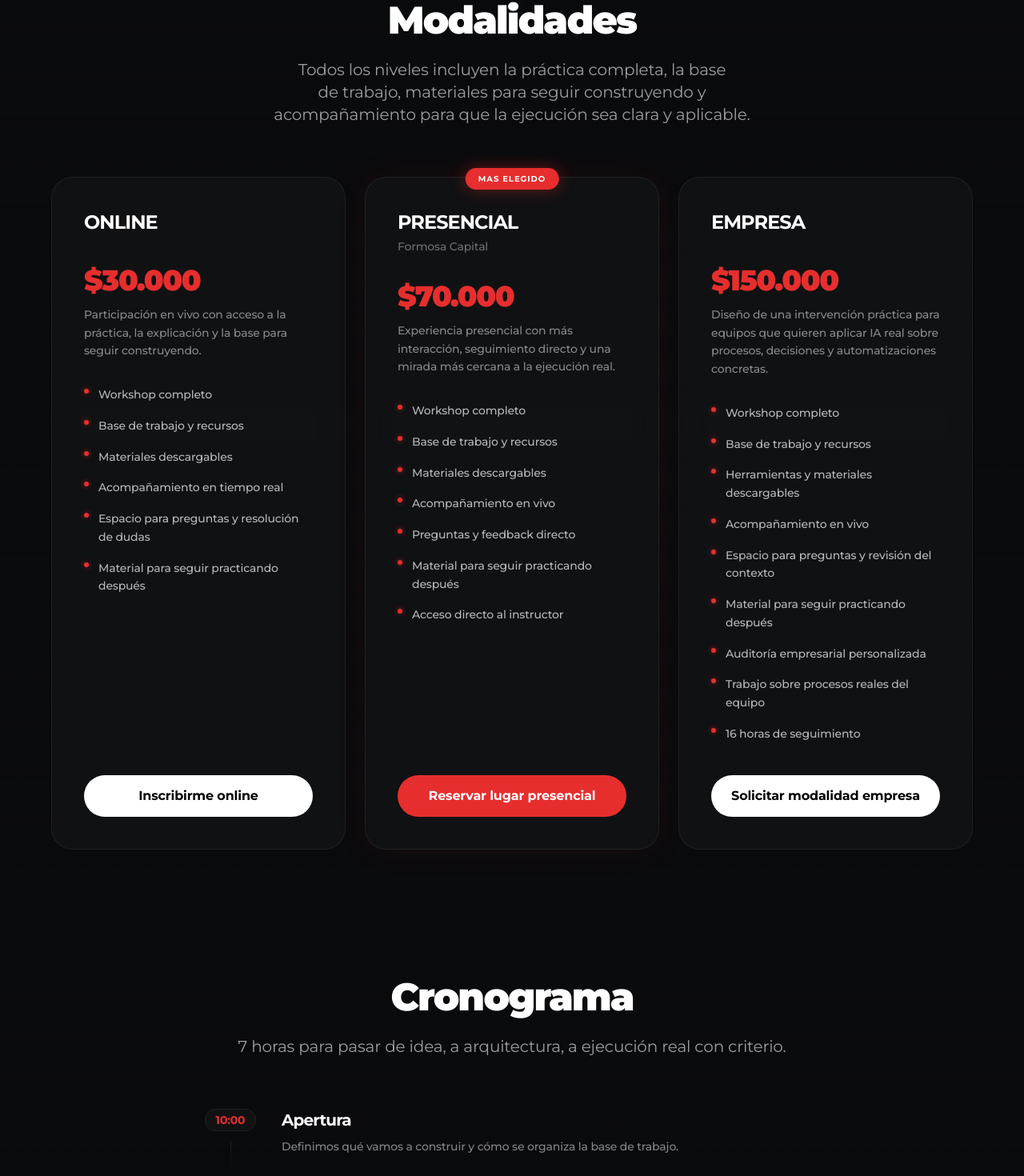
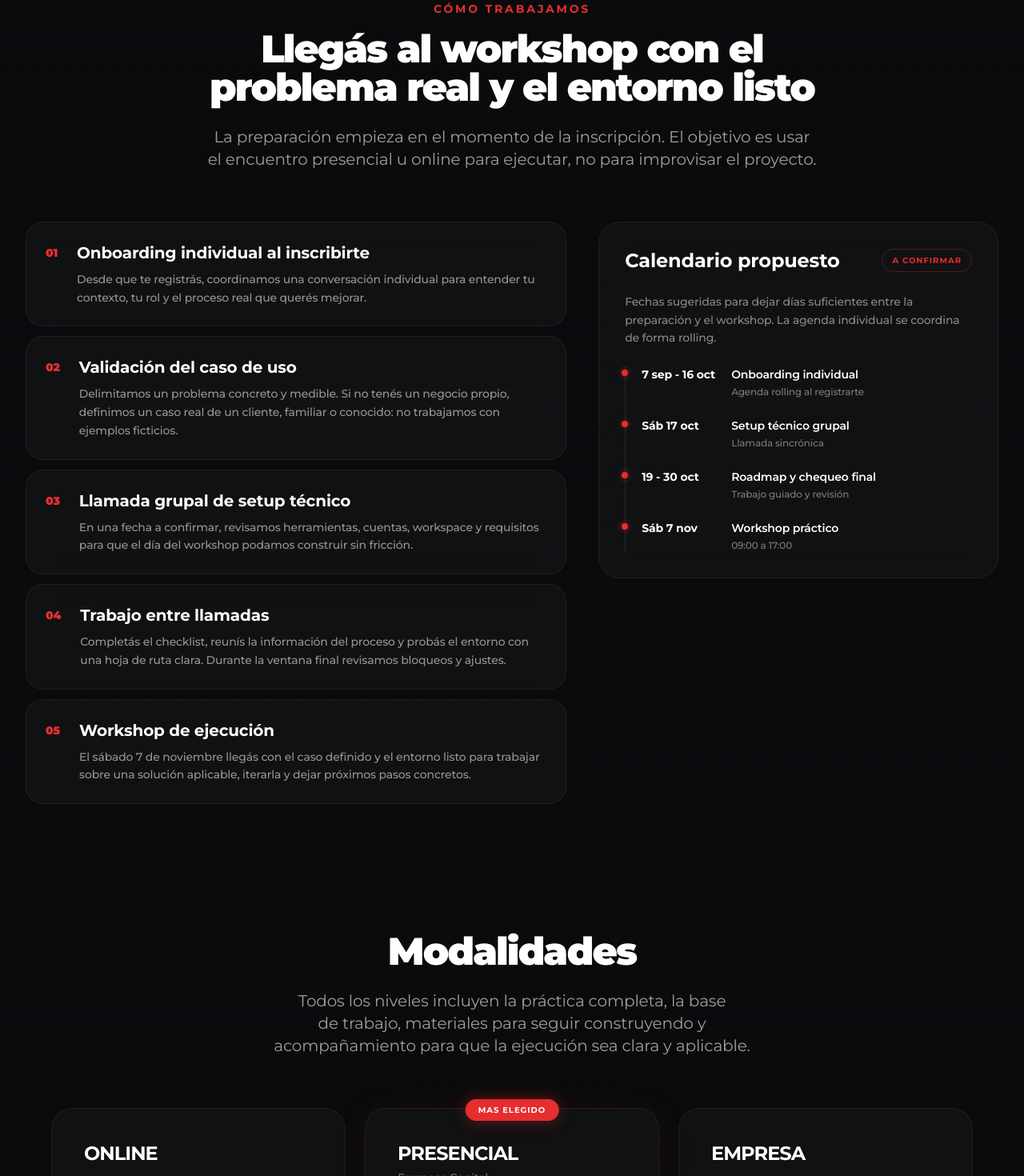
Before and after one commit to adriangmrraa/workshopia, a Next.js app: page / in a window 1280 px wide. Shown: the part 5936-7406 px from the top of the page at 80% size. Built offline with nearby package versions, Linux system fonts and the light colour scheme.

Commit message:
feat: update workshop methodology and schedule

```diff
--- a/src/app/page.tsx
+++ b/src/app/page.tsx
@@ -8,6 +8,7 @@ import { ParaQuien } from "@/components/sections/ParaQuien";
 import { QueTeLlevas } from "@/components/sections/QueTeLlevas";
 import { Aprendizaje } from "@/components/sections/Aprendizaje";
 import { QuienLoDicta } from "@/components/sections/QuienLoDicta";
+import { Metodologia } from "@/components/sections/Metodologia";
 import { Modalidades } from "@/components/sections/Modalidades";
 import { Cronograma } from "@/components/sections/Cronograma";
 import { Requisitos } from "@/components/sections/Requisitos";
@@ -31,6 +32,7 @@ export default function Home() {
         <QueTeLlevas />
         <Aprendizaje />
         <QuienLoDicta />
+        <Metodologia />
         <Modalidades />
         <Cronograma />
         <Requisitos />
--- a/src/components/sections/Cronograma.tsx
+++ b/src/components/sections/Cronograma.tsx
@@ -1,52 +1,66 @@
 const schedule = [
-  { time: "10:00", title: "Apertura", description: "Definimos qué vamos a construir y cómo se organiza la base de trabajo." },
-  { time: "10:30", title: "Arquitectura", description: "Cómo pensar una solución con IA desde el problema, los datos, los componentes y la lógica del negocio." },
-  { time: "11:30", title: "Construcción", description: "Empezamos a montar la solución real: código, configuración, flujo y conexiones." },
-  { time: "13:00", title: "Break", description: "Pausa para recargar y seguir con criterio." },
-  { time: "14:00", title: "Implementación", description: "Hacemos que la solución funcione en vivo y se pruebe con contexto real." },
-  { time: "15:30", title: "Personalización", description: "Adaptamos la base a tu contexto, variables, flujos y próximos pasos." },
-  { time: "16:15", title: "De prototipo a sistema", description: "Revisamos errores comunes, seguridad, costos y escalabilidad." },
-  { time: "17:00", title: "Cierre", description: "Entrega de la base, recursos, preguntas y próximos pasos para seguir ejecutando." },
+  {
+    time: "09:00",
+    title: "Apertura y foco",
+    description: "Alineamos objetivos, casos reales y la dinámica de trabajo del día.",
+  },
+  {
+    time: "10:30",
+    title: "Arquitectura y construcción",
+    description: "Diseñamos la solución y empezamos a construir sobre el entorno preparado.",
+  },
+  {
+    time: "13:00",
+    title: "Pausa",
+    description: "Almuerzo y espacio para ordenar lo construido.",
+  },
+  {
+    time: "14:00",
+    title: "Implementación y personalización",
+    description: "Probamos la solución con contexto real y la adaptamos a cada caso.",
+  },
+  {
+    time: "16:15",
+    title: "Cierre y próximos pasos",
+    description: "Revisamos aprendizajes, próximos pasos y cómo seguir desarrollando el sistema.",
+  },
 ];
+
+type ScheduleItem = {
+  time: string;
+  title: string;
+  description: string;
+};
 
 export function Cronograma() {
   return (
     <section id="cronograma" className="relative py-12 lg:py-20">
       <div className="absolute inset-0 bg-gradient-to-b from-transparent via-[#0a0b0d] to-transparent" />
       <div className="relative max-w-7xl mx-auto px-4 sm:px-6 lg:px-8">
-        <div className="text-center mb-12 lg:mb-16 animate-fade-in-up">
-          <h2 className="text-3xl sm:text-4xl lg:text-5xl font-black tracking-tight-custom text-white mb-6">
-            Cronograma
-          </h2>
-          <p className="text-xl text-white/60 font-light">
-            7 horas para pasar de idea, a arquitectura, a ejecución real con criterio.
-          </p>
+        <div className="text-center mb-10 lg:mb-16 animate-fade-in-up">
+          <p className="text-sm font-bold uppercase tracking-[0.2em] text-[#E62E2E] mb-4">Sábado 7 de noviembre de 2026</p>
+          <h2 className="text-3xl sm:text-4xl lg:text-5xl font-black tracking-tight-custom text-white mb-6">Cronograma</h2>
+          <p className="text-xl text-white/60 font-light">Una jornada práctica para construir sobre casos reales.</p>
         </div>
-        <div className="max-w-3xl mx-auto">
-          {schedule.map((item, index) => (
-            <div
-              key={item.time}
-              className="group flex gap-8 animate-fade-in-up"
-              style={{ animationDelay: `${index * 80}ms` }}
-            >
-              <div className="flex flex-col items-center">
-                <div className="w-16 h-16 rounded-full glass flex items-center justify-center group-hover:border-[#E62E2E]/50 transition-colors duration-500">
-                  <span className="text-sm font-bold text-[#E62E2E]">{item.time}</span>
-                </div>
-                {index < schedule.length - 1 && (
-                  <div className="w-px h-full bg-gradient-to-b from-white/10 to-transparent my-3" />
-                )}
+        <div className="max-w-4xl mx-auto">
+          <div className="mb-5 flex items-center gap-3 text-sm text-white/45">
+            <span className="h-px flex-1 bg-white/10" />
+            <span>Agenda preliminar · horarios sujetos a confirmación</span>
+            <span className="h-px flex-1 bg-white/10" />
+          </div>
+          <div className="grid gap-3 sm:grid-cols-2 lg:grid-cols-5">
+            {schedule.map((item: ScheduleItem, index) => (
+              <div
+                key={item.time}
+                className="glass rounded-2xl p-5 animate-fade-in-up"
+                style={{ animationDelay: `${index * 90}ms` }}
+              >
+                <p className="text-sm font-bold text-[#E62E2E] mb-4">{item.time}</p>
+                <h3 className="text-lg font-bold text-white mb-2">{item.title}</h3>
+                <p className="text-sm leading-relaxed text-white/50">{item.description}</p>
               </div>
-              <div className="pb-8">
-                <h3 className="text-xl font-bold text-white mb-2 tracking-tight-custom">
-                  {item.title}
-                </h3>
-                <p className="text-white/50 text-sm leading-relaxed">
-                  {item.description}
-                </p>
-              </div>
-            </div>
-          ))}
+            ))}
+          </div>
         </div>
       </div>
     </section>
--- a/src/components/sections/FAQ.tsx
+++ b/src/components/sections/FAQ.tsx
@@ -14,7 +14,7 @@ const faqs = [
   {
     question: "¿Cuánto dura?",
     answer:
-      "La jornada es de 10:00 a 17:00 con pausas incluidas, pensada para recorrer desde la idea hasta la ejecución real sin saturar.",
+      "La jornada es de 09:00 a 17:00 con pausas incluidas, pensada para recorrer desde la idea hasta la ejecución real sin saturar.",
   },
   {
     question: "¿Necesito saber programar?",
--- /dev/null
+++ b/src/components/sections/Metodologia.tsx
@@ -0,0 +1,100 @@
+const methodologySteps = [
+  {
+    number: "01",
+    title: "Onboarding individual al inscribirte",
+    description:
+      "Desde que te registrás, coordinamos una conversación individual para entender tu contexto, tu rol y el proceso real que querés mejorar.",
+  },
+  {
+    number: "02",
+    title: "Validación del caso de uso",
+    description:
+      "Delimitamos un problema concreto y medible. Si no tenés un negocio propio, definimos un caso real de un cliente, familiar o conocido: no trabajamos con ejemplos ficticios.",
+  },
+  {
+    number: "03",
+    title: "Llamada grupal de setup técnico",
+    description:
+      "En una fecha a confirmar, revisamos herramientas, cuentas, workspace y requisitos para que el día del workshop podamos construir sin fricción.",
+  },
+  {
+    number: "04",
+    title: "Trabajo entre llamadas",
+    description:
+      "Completás el checklist, reunís la información del proceso y probás el entorno con una hoja de ruta clara. Durante la ventana final revisamos bloqueos y ajustes.",
+  },
+  {
+    number: "05",
+    title: "Workshop de ejecución",
+    description:
+      "El sábado 7 de noviembre llegás con el caso definido y el entorno listo para trabajar sobre una solución aplicable, iterarla y dejar próximos pasos concretos.",
+  },
+];
+
+const calendar = [
+  { date: "7 sep - 16 oct", label: "Onboarding individual", detail: "Agenda rolling al registrarte" },
+  { date: "Sáb 17 oct", label: "Setup técnico grupal", detail: "Llamada sincrónica" },
+  { date: "19 - 30 oct", label: "Roadmap y chequeo final", detail: "Trabajo guiado y revisión" },
+  { date: "Sáb 7 nov", label: "Workshop práctico", detail: "09:00 a 17:00" },
+];
+
+export function Metodologia() {
+  return (
+    <section id="metodologia" className="relative py-12 lg:py-20">
+      <div className="absolute inset-0 bg-gradient-to-b from-transparent via-[#0a0b0d] to-transparent" />
+      <div className="relative max-w-7xl mx-auto px-4 sm:px-6 lg:px-8">
+        <div className="max-w-3xl mx-auto text-center mb-10 lg:mb-16 animate-fade-in-up">
+          <p className="text-sm font-bold uppercase tracking-[0.2em] text-[#E62E2E] mb-4">Cómo trabajamos</p>
+          <h2 className="text-3xl sm:text-4xl lg:text-5xl font-black tracking-tight-custom text-white mb-6">
+            Llegás al workshop con el problema real y el entorno listo
+          </h2>
+          <p className="text-xl text-white/60 font-light text-balance">
+            La preparación empieza en el momento de la inscripción. El objetivo es usar el encuentro presencial u online para ejecutar, no para improvisar el proyecto.
+          </p>
+        </div>
+
+        <div className="grid lg:grid-cols-[1.15fr_0.85fr] gap-6 lg:gap-10 items-start">
+          <div className="space-y-3">
+            {methodologySteps.map((step, index) => (
+              <div
+                key={step.number}
+                className="glass rounded-2xl p-5 sm:p-6 flex gap-4 sm:gap-6 animate-fade-in-up"
+                style={{ animationDelay: `${index * 90}ms` }}
+              >
+                <span className="text-sm font-black text-[#E62E2E] pt-1 shrink-0">{step.number}</span>
+                <div>
+                  <h3 className="text-lg sm:text-xl font-bold text-white mb-2">{step.title}</h3>
+                  <p className="text-sm text-white/55 leading-relaxed">{step.description}</p>
+                </div>
+              </div>
+            ))}
+          </div>
+
+          <div className="glass rounded-3xl p-6 sm:p-8 lg:sticky lg:top-24 animate-fade-in-up">
+            <div className="flex items-center justify-between gap-4 mb-6">
+              <h3 className="text-xl sm:text-2xl font-bold text-white">Calendario propuesto</h3>
+              <span className="text-[10px] font-bold uppercase tracking-widest text-[#E62E2E] border border-[#E62E2E]/30 rounded-full px-3 py-1.5">A confirmar</span>
+            </div>
+            <p className="text-sm text-white/50 leading-relaxed mb-6">
+              Fechas sugeridas para dejar días suficientes entre la preparación y el workshop. La agenda individual se coordina de forma rolling.
+            </p>
+            <div className="space-y-0">
+              {calendar.map((item) => (
+                <div key={item.date} className="flex gap-4 border-l border-white/10 pl-5 pb-6 last:pb-0 relative">
+                  <span className="absolute -left-[5px] top-1 h-2 w-2 rounded-full bg-[#E62E2E] shadow-[0_0_8px_rgba(230,46,46,0.6)]" />
+                  <div className="min-w-24 shrink-0">
+                    <p className="text-sm font-bold text-white">{item.date}</p>
+                  </div>
+                  <div>
+                    <p className="text-sm font-semibold text-white">{item.label}</p>
+                    <p className="text-xs text-white/45 mt-1">{item.detail}</p>
+                  </div>
+                </div>
+              ))}
+            </div>
+          </div>
+        </div>
+      </div>
+    </section>
+  );
+}
--- a/src/components/sections/Modalidades.tsx
+++ b/src/components/sections/Modalidades.tsx
@@ -4,7 +4,7 @@ const GOOGLE_FORM_URL =
 const plans = [
   {
     title: "ONLINE",
-    price: "$30.000",
+    price: "$0",
     description: "Participación en vivo con acceso a la práctica, la explicación y la base para seguir construyendo.",
     features: [
       "Workshop completo",
@@ -19,7 +19,7 @@ const plans = [
   {
     title: "PRESENCIAL",
     location: "Formosa Capital",
-    price: "$70.000",
+    price: "$170.000",
     description: "Experiencia presencial con más interacción, seguimiento directo y una mirada más cercana a la ejecución real.",
     features: [
       "Workshop completo",
@@ -35,7 +35,7 @@ const plans = [
   },
   {
     title: "EMPRESA",
-    price: "$150.000",
+    price: "$250.000",
     description:
       "Diseño de una intervención práctica para equipos que quieren aplicar IA real sobre procesos, decisiones y automatizaciones concretas.",
     features: [
--- a/src/components/sections/Precio.tsx
+++ b/src/components/sections/Precio.tsx
@@ -18,9 +18,9 @@ export function Precio() {
           <div className="glass rounded-3xl p-6 sm:p-10 space-y-6 animate-fade-in-up">
             <div className="grid sm:grid-cols-3 gap-8">
               {[
-                { label: "Online", price: "$30.000" },
-                { label: "Presencial", price: "$70.000" },
-                { label: "Empresa", price: "$150.000" },
+                { label: "Online", price: "$0" },
+                { label: "Presencial", price: "$170.000" },
+                { label: "Empresa", price: "$250.000" },
               ].map((item) => (
                 <div key={item.label} className="text-center">
                   <p className="text-xs font-semibold text-white/40 uppercase tracking-widest mb-3">
@@ -37,7 +37,7 @@ export function Precio() {
               <div className="flex items-center gap-3">
                 <span className="text-lg">Fecha:</span>
                 <div>
-                  <span className="text-white/40">Sábado 5 de septiembre. Fecha exacta a confirmar.</span>
+                    <span className="text-white/40">Sábado 7 de noviembre de 2026.</span>
                 </div>
               </div>
               <div className="flex items-center gap-3">
```
Also changed, not shown: 2 other files (tests, documents, lock files or other folders).
